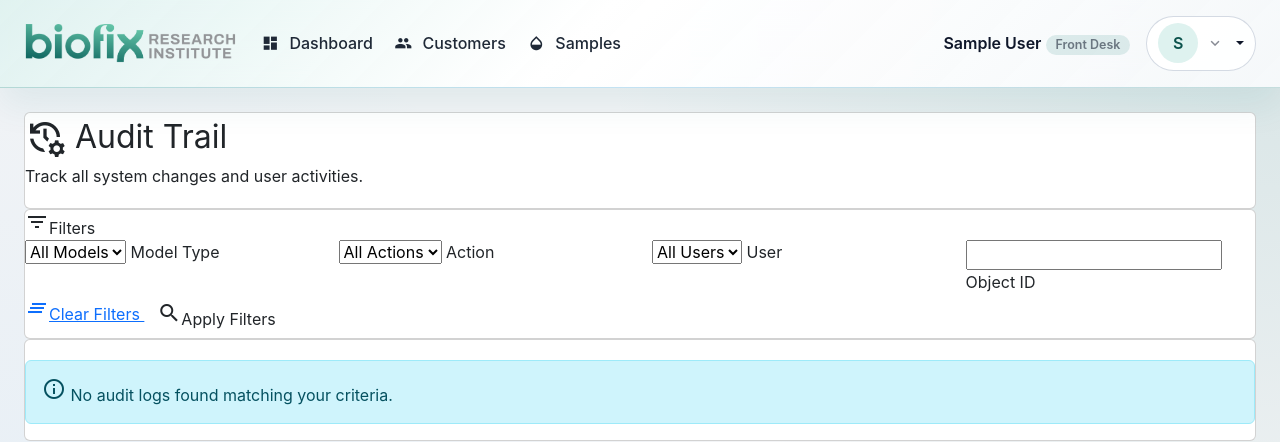
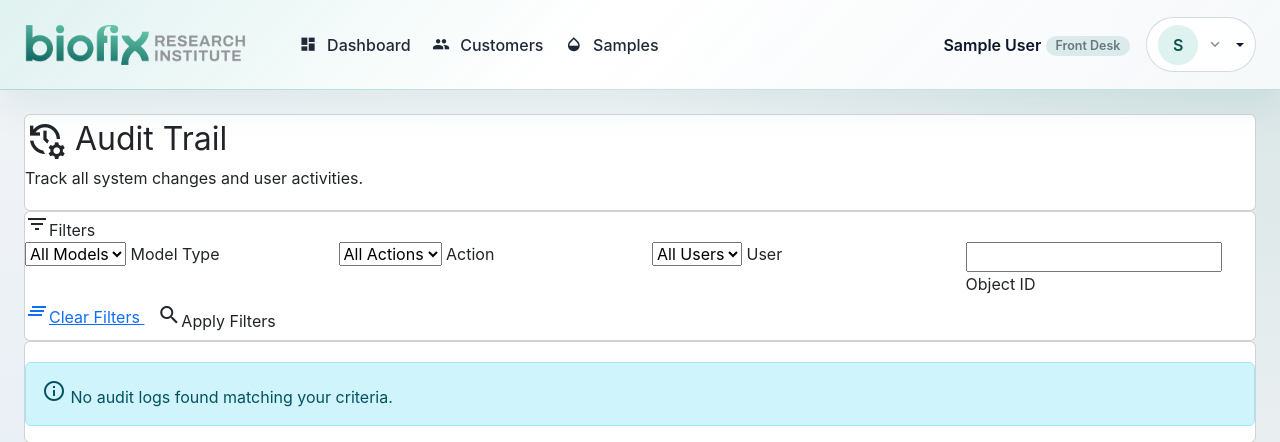
Before and after one commit to itzpraveen/waterlab, a Django app: page /audit/ in a window 1280 px wide. Shown: the top 442 px of the page. Run offline with Django 5.2, Linux system fonts and the light colour scheme; the visitor is signed in with stand-in values (Sample User, id 1); data that the repository does not hold is empty.

Commit message:
Adjust header spacing around logo and navigation

```diff
--- a/static/css/style.css
+++ b/static/css/style.css
@@ -54,6 +54,7 @@ main {
   align-items: center;
   position: relative;
   z-index: 1;
+  gap: 1.75rem;
 }
 
 .app-header .navbar {
@@ -66,15 +67,17 @@ main {
   }
 }
 
+
 .app-brand {
   display: inline-flex;
   align-items: center;
-  gap: 0.75rem;
+  gap: 1.25rem;
+  padding: 0.35rem 0;
 }
 
 .app-brand__logo {
   display: block;
-  height: 44px;
+  height: 46px;
   width: auto;
 }
 
```
